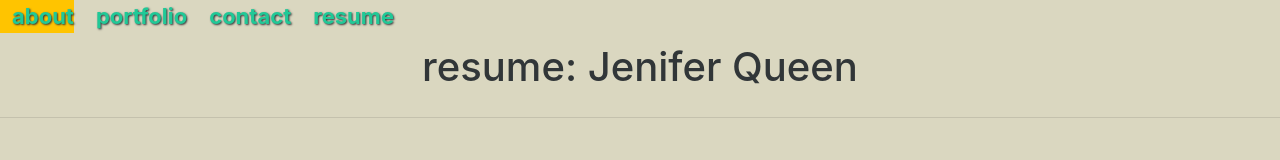
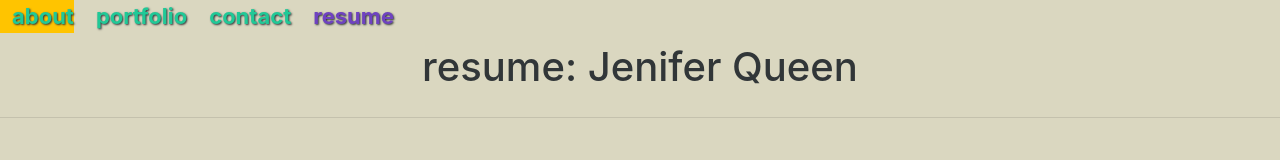
Before and after one commit to queen-stack/react_portfolio, a React (Create React App) app: page /resume in a window 1280 px wide. Shown: the top 160 px of the page. Built offline with nearby package versions, Linux system fonts and the light colour scheme.

Commit message:
update css

```diff
--- a/package.json
+++ b/package.json
@@ -1,5 +1,6 @@
 {
   "homepage": "http://queen-stack.github.io/react_portfolio",
+  "name": "react_portfolio",
   "version": "0.1.0",
   "private": true,
   "dependencies": {
--- a/src/App.css
+++ b/src/App.css
@@ -23,9 +23,6 @@
   font-size: calc(10px + 2vmin);
   color: white;
 }
-a[class="selected"]{
-  color: black;
-}
 
 .App-link {
   color: #c5d2d6;
--- a/src/components/Header/index.js
+++ b/src/components/Header/index.js
@@ -15,7 +15,7 @@ class Header extends Component {
                 </div>
 
                 <div className="content">
-                    <Route exact path="/" render={() => (<Redirect to="/portfolio" />)} />
+                    <Route exact path="/" render={() => (<Redirect to="/about" />)} />
                     <Route path="/portfolio" component={Portfolio} />
                     <Route path="/about" component={About} />
                     <Route path="/contact" component={Contact} />
--- a/src/components/Navigation/index.js
+++ b/src/components/Navigation/index.js
@@ -1,14 +1,14 @@
 import React from 'react';
-import {Link} from "react-router-dom";
+import {NavLink} from "react-router-dom";
 
 function Navigation(props) {
 
     return (
     <div className=" row navigation" id="navigation">
-        <Link to="/about" activeClassName="selected">about </Link>
-        <Link to="/portfolio" activeClassName="selected">portfolio </Link>
-        <Link to="/contact" activeClassName="selected">contact </Link>
-        <Link to="/resume" activeClassName="selected">resume </Link>
+        <NavLink to="/about" activeClassName="selected">about </NavLink>
+        <NavLink to="/portfolio" activeClassName="selected">portfolio </NavLink>
+        <NavLink to="/contact" activeClassName="selected">contact </NavLink>
+        <NavLink to="/resume" activeClassName="selected">resume </NavLink>
     </div>
   );
 }
--- a/src/index.css
+++ b/src/index.css
@@ -65,6 +65,10 @@ h1 {
   font-weight: bold;
   text-decoration: none;
   text-shadow: 1px 1px 2px var(--onyx);
+}
+
+#navigation a[class="selected"]{
+  color: var(--purple);
 }
 
 .card {
```
Also changed, not shown: 2 other files (tests, documents, lock files or other folders).
